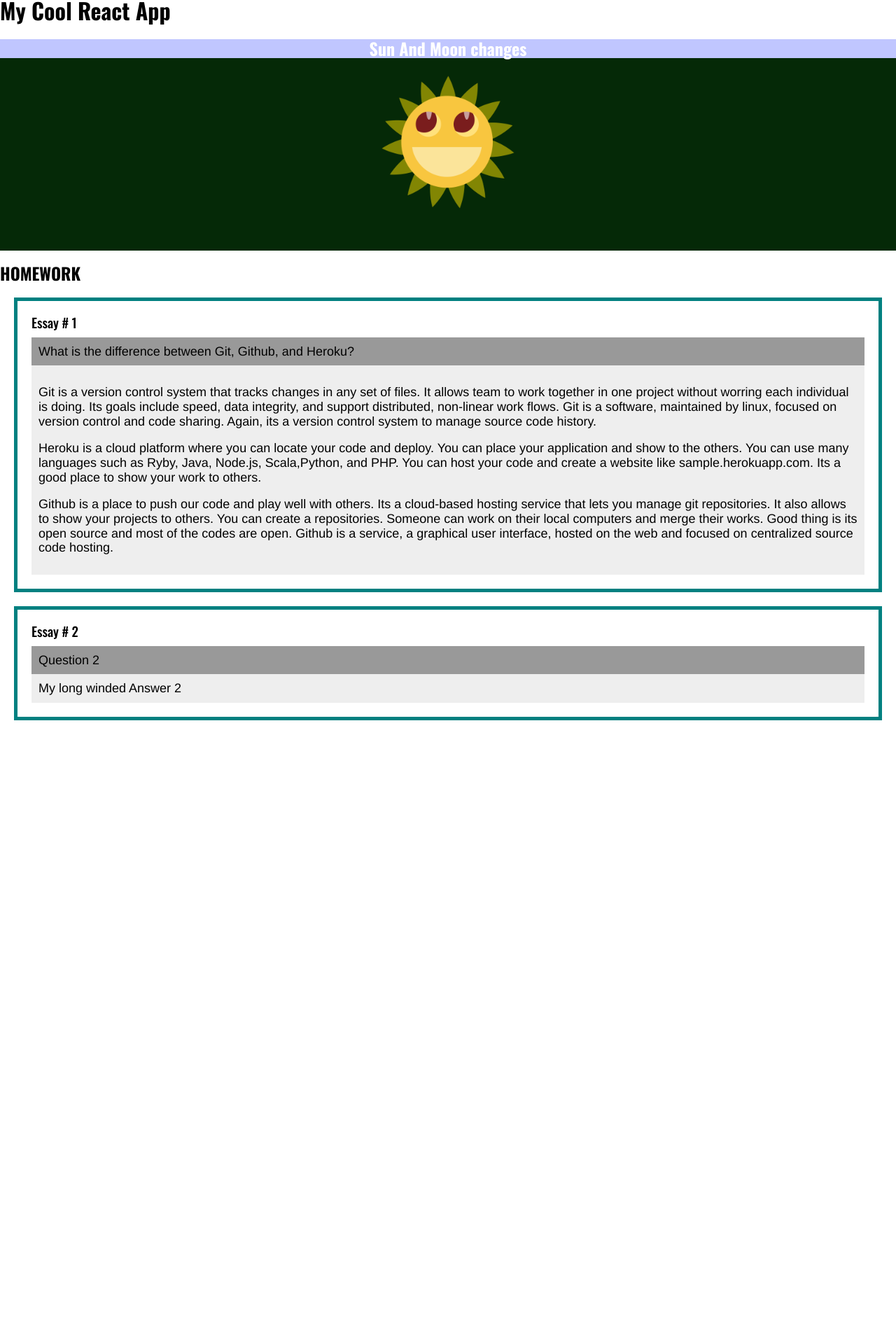
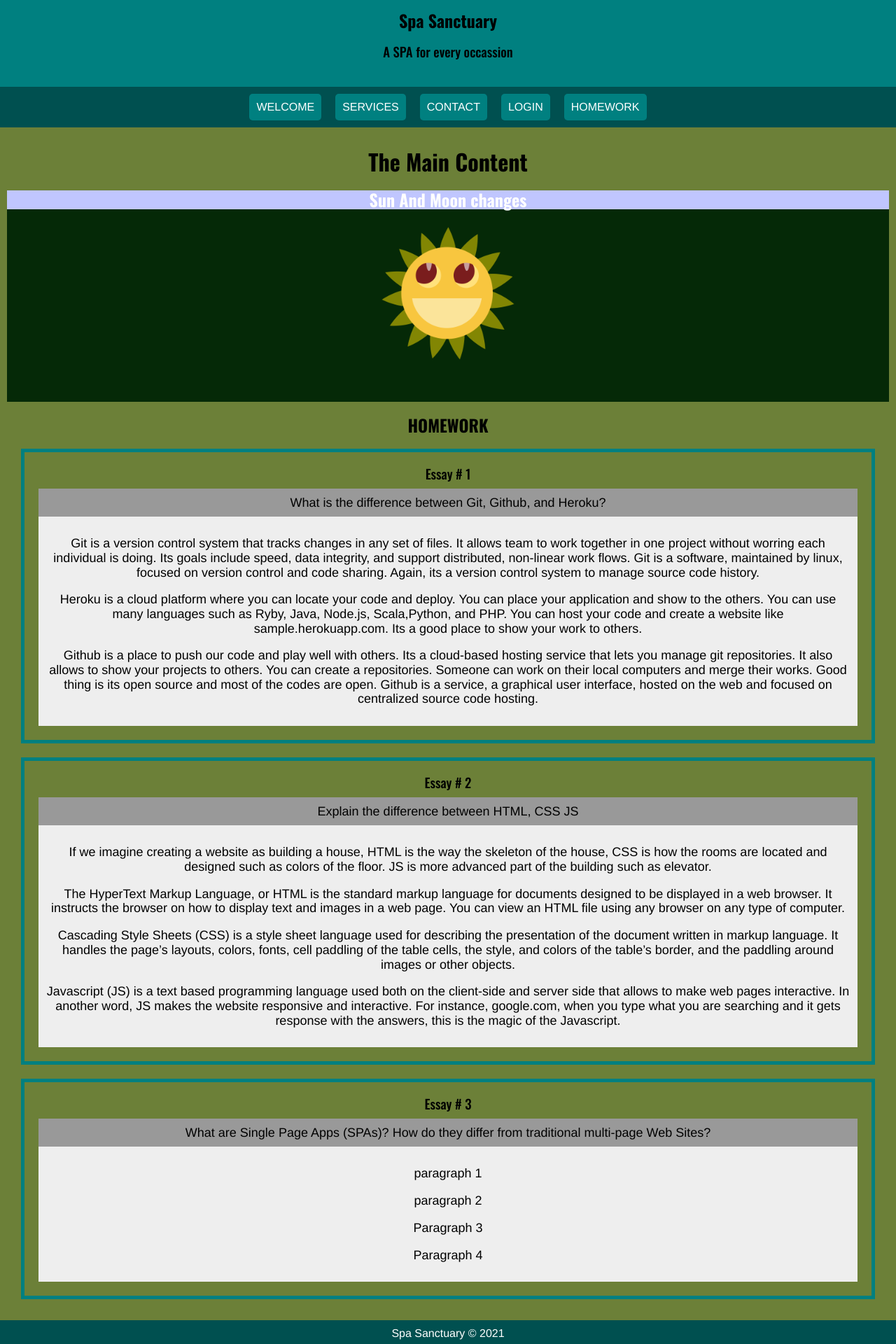
Before and after one commit to nickbatkhan/uclax_web1_summer21, a React (Create React App) app: page / in a window 1280 px wide. Shown: the part 24-1944 px from the top of the page at 70% size. Before the commit the page ends 1073 px from the top, so only its background shows below. Built offline with nearby package versions, Linux system fonts and the light colour scheme.

Commit message:
Building Layout Components

```diff
--- a/src/React/App.jsx
+++ b/src/React/App.jsx
@@ -1,12 +1,17 @@
 import React from 'react';
-import SunAndMoon from './SunAndMoon/SunAndMoon.jsx';
-import Homework from "./Homework/Homework.jsx";
+
+import Header from './Layout/Header.jsx';
+import Nav from './Layout/Nav.jsx';
+import Main from './Layout/Main.jsx';
+import Footer from './Layout/Footer.jsx';
+
 const App = () => {
     return (
         <div>
-            <h1>My Cool React App</h1>
-            <SunAndMoon />
-            <Homework />
+            <Header/>
+            <Nav/>
+            <Main/>
+            <Footer/>
         </div>
     );
 }
--- a/src/React/Homework/Homework.jsx
+++ b/src/React/Homework/Homework.jsx
@@ -25,11 +25,39 @@ const Homework = () => {
             </Essay>
             <Essay
                 number = { 2 }
-                question='Question 2'
+                question='Explain the difference between HTML, CSS JS'
             >
-                My long winded Answer 2
+                <p>
+                    If we imagine creating a website as building a house, HTML is the way the skeleton of the house, CSS is how the rooms are located and designed such as colors of the floor. JS is more advanced part of the building such as elevator.
+                </p>
+                <p>
+                    The HyperText Markup Language, or HTML is the standard markup language for documents designed to be displayed in a web browser. It instructs the browser on how to display text and images in a web page. You can view an HTML file using any browser on any type of computer.
+                </p>
+                <p>
+                    Cascading Style Sheets (CSS) is a style sheet language used for describing the presentation of the document written in markup language. It handles the page’s layouts, colors, fonts, cell paddling of the table cells, the style, and colors of the table’s border, and the paddling around images or other objects.
+
+                </p>
+                <p>
+                    Javascript (JS) is a text based programming language used both on the client-side and server side that allows to make web pages interactive. In another word, JS makes the website responsive and interactive. For instance, google.com, when you type what you are searching and it gets response with the answers, this is the magic of the Javascript.
+                </p>
             </Essay>
-
+            <Essay
+                number = { 3 }
+                question='What are Single Page Apps (SPAs)? How do they differ from traditional multi-page Web Sites?'
+            >
+                <p>
+                    paragraph 1
+                </p>
+                <p>
+                    paragraph 2
+                </p>
+                <p>
+                    Paragraph 3
+                </p>
+                <p>
+                    Paragraph 4
+                </p>
+            </Essay>
 
         </div>
     );
--- /dev/null
+++ b/src/React/Layout/Footer.jsx
@@ -0,0 +1,15 @@
+import React from 'react';
+import styled from 'styled-components';
+
+const Footer = () => {
+    return <FooterStyled>Spa Sanctuary &copy; 2021</FooterStyled>
+}
+
+export default Footer;
+
+const FooterStyled = styled.footer`
+    background-color: #005050;
+    color: white;
+    padding: 10px;
+    text-align: center;
+`;
--- /dev/null
+++ b/src/React/Layout/Header.jsx
@@ -0,0 +1,20 @@
+import React from 'react';
+import styled from 'styled-components';
+
+const Header = () => {
+    return (
+        <HeaderStyled>
+            <h2>Spa Sanctuary</h2>
+            <h3>A SPA for every occassion</h3>
+        </HeaderStyled>
+    )
+}
+
+export default Header;
+
+const HeaderStyled = styled.header`
+
+    background-color: teal;
+    padding: 20px;
+    text-align: center;
+`;
--- /dev/null
+++ b/src/React/Layout/Main.jsx
@@ -0,0 +1,25 @@
+import React from 'react';
+import styled from 'styled-components';
+
+import Homework from '../Homework/Homework.jsx'
+import SunAndMoon from '../SunAndMoon/SunAndMoon.jsx';
+
+const Main = () => {
+    return (
+        <MainStyled>
+            <h1>The Main Content</h1>
+            <SunAndMoon />
+            <Homework />
+        </MainStyled>
+    )
+}
+
+export default Main;
+
+
+const MainStyled = styled.nav`
+    background-color: #6c8038;
+    /* color: white; */
+    padding: 10px;
+    text-align: center;
+`;
--- /dev/null
+++ b/src/React/Layout/Nav.jsx
@@ -0,0 +1,40 @@
+import React from 'react';
+import styled from 'styled-components';
+
+const Nav = () => {
+    return (
+        <NavStyled>
+            <a href="/">Welcome</a>
+            <a href="/">Services</a>
+            <a href="/">Contact</a>
+            <a href="/">Login</a>
+            <a href="/">Homework</a>
+        </NavStyled>
+    )
+}
+
+export default Nav;
+
+const NavStyled = styled.nav`
+    background-color: #005050;
+    color: white;
+    padding: 10px;
+    text-align: center;
+
+    a {
+        display: inline-block;
+        background-color: teal;
+        color: white;
+        padding: 10px;
+        border-radius: 5px;
+        margin: 0px 10px;
+
+        text-decoration: none;
+        text-transform: uppercase;
+
+        &:hover{
+            color: teal;
+            background-color: white;
+        }
+    }
+`;
```
